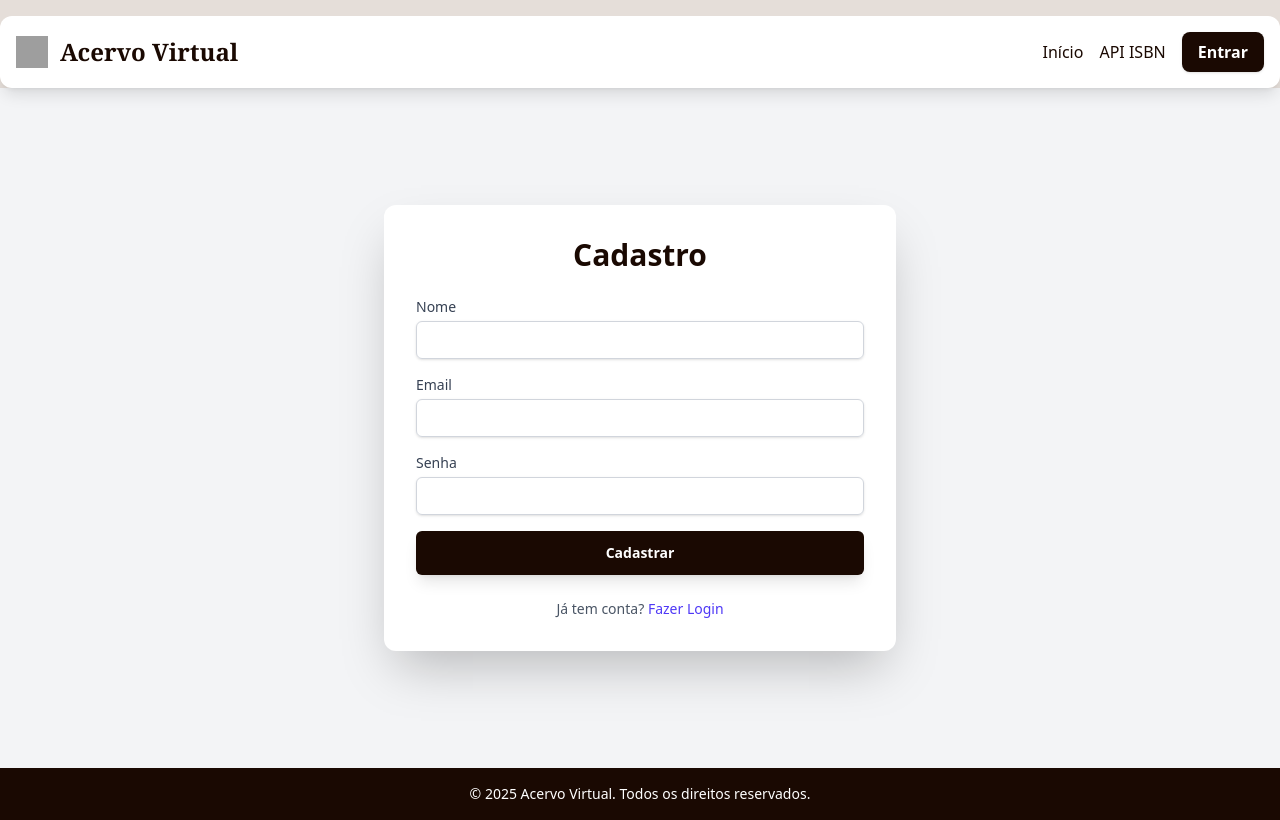
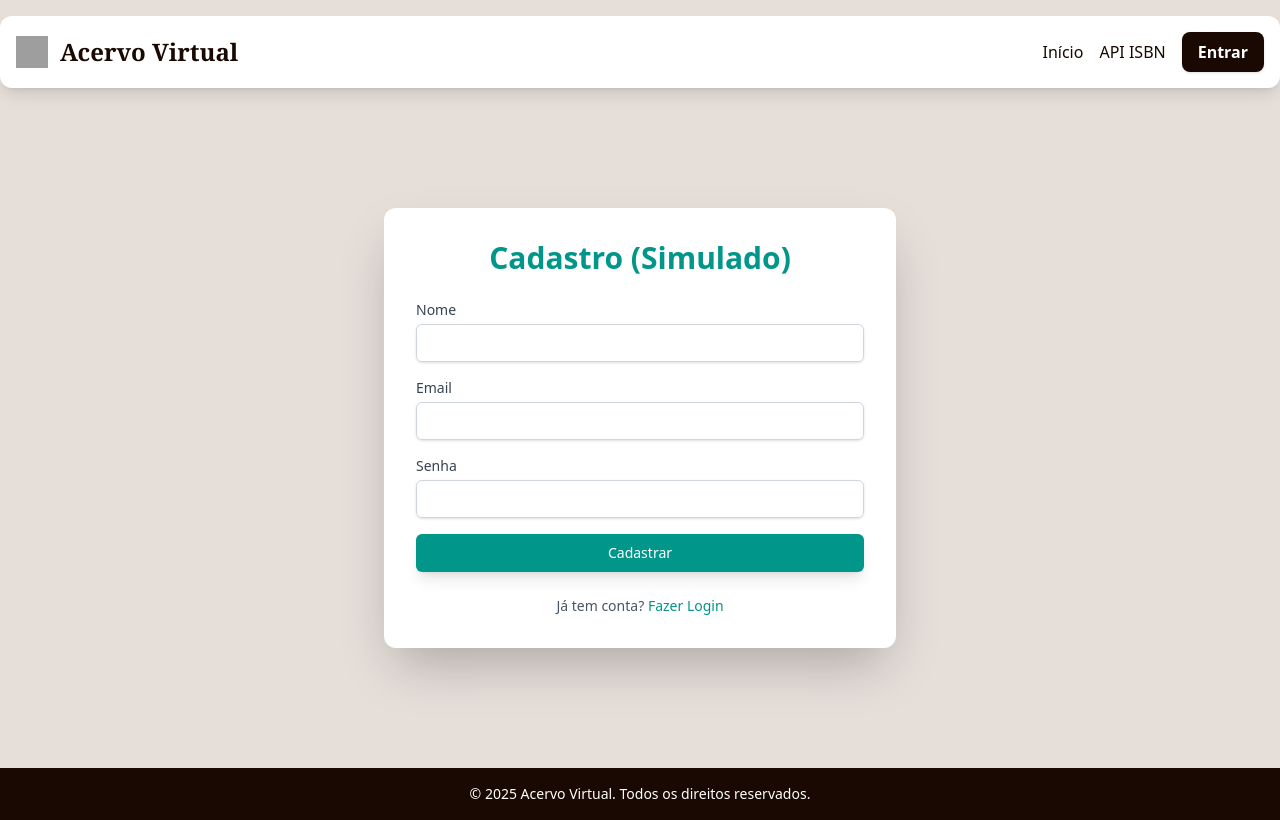
Before and after one commit to CauaHm/Trabalho-np2-de-vdd, a React (Vite) app: page /cadastro in a window 1280 px wide. Built offline with nearby package versions, Linux system fonts and the light colour scheme; grey boxes are pictures that could not be loaded.

Commit message:
Ajustes basicos no bg das paginas e remoção de alugns emojis.

```diff
--- a/src/App.jsx
+++ b/src/App.jsx
@@ -1,10 +1,8 @@
 import { BrowserRouter as Router, Routes, Route } from 'react-router-dom';
 
-// Componentes de Layout
 import Header from './Components/Header';
 import Footer from './Components/Footer';
 
-// Páginas
 import Home from './Pages/Home';
 import Login from './Pages/Login';
 import CadastroUsuario from './Pages/CadastroUsuario';
@@ -18,7 +16,7 @@ export default function App() {
 
         <Header />
 
-        <main className="flex-grow bg-gray-50">
+        <main className="flex-grow">
           <Routes>
             <Route path="/" element={<Home />} />
             <Route path="/login" element={<Login />} />
--- a/src/Pages/BuscaLivroISBN.jsx
+++ b/src/Pages/BuscaLivroISBN.jsx
@@ -1,7 +1,7 @@
 import React, { useState } from 'react';
 import { searchBooksByTerm } from '../Api/isbnApi';
 import { useLibrary } from '../hooks/useLibrary';
-import {  Navigate } from 'react-router-dom';
+import { useNavigate, Navigate } from 'react-router-dom';
 import { useAuth } from '../hooks/useAuth';
 
 function BookSearchResultCard({ book, onSelect }) {
@@ -23,7 +23,7 @@ function BookSearchResultCard({ book, onSelect }) {
                 </div>
 
                 <div className="flex-grow min-w-0">
-                    <h3 className="text-xl font-extrabold text-gray-800 mb-1 line-clamp-2">{book.title}</h3>
+                    <h3 className="text-xl font-extrabold text-gray-900 mb-1 line-clamp-2">{book.title}</h3>
                     <p className="text-sm text-[#1a0902] mb-3 font-medium line-clamp-1">
                         {book.authors?.join(' / ') || 'Autor Desconhecido'}
                     </p>
@@ -38,7 +38,7 @@ function BookSearchResultCard({ book, onSelect }) {
 
             <button
                 onClick={() => onSelect(book)}
-                className="mt-4 w-full py-2 px-4 bg-[#1a0902] text-white font-semibold rounded-lg shadow-md border-2 border-transparent transition duration-300 transform hover:bg-white hover:text-[#1a0902] hover:border-[#1a0902]"
+                className="mt-4 w-full py-2 px-4 bg-[#1a0902] text-white font-semibold rounded-lg shadow-md border border-transparent hover:bg-white hover:text-[#1a0902] hover:border-[#1a0902] transition duration-200 cursor-pointer"
             >
                 Adicionar à Biblioteca
             </button>
@@ -54,6 +54,7 @@ export default function BuscaLivroISBN() {
   const [error, setError] = useState(null);
   const { addBook } = useLibrary();
   const { isLoggedIn } = useAuth();
+  const navigate = useNavigate();
 
   if (!isLoggedIn) {
       return <Navigate to="/login" replace />;
@@ -88,12 +89,13 @@ export default function BuscaLivroISBN() {
   function handleAddBook(book) {
       addBook(book);
       alert(`"${book.title}" adicionado com sucesso à sua biblioteca!`);
+      navigate('/dashboard');
   }
 
   return (
     <div className="container mx-auto p-4 md:p-8">
-      <h1 className="text-4xl font-extrabold text-[#1a0902] mb-8 text-center">
-        🔎 Busca de Livros
+      <h1 className="text-4xl font-extrabold text-[#1a0902] mb-8 text-center drop-shadow-sm">
+        Busca de Livros
       </h1>
 
       <div className="max-w-xl mx-auto">
@@ -104,14 +106,13 @@ export default function BuscaLivroISBN() {
                     value={searchTerm}
                     onChange={(e) => setSearchTerm(e.target.value)}
                     placeholder="Digite título, autor ou termo..."
-                    className="flex-grow p-3 border-2 border-gray-300 rounded-lg focus:border-[#1a0902] focus:ring-1 focus:ring-[#f1651a] transition duration-150"
+                    className="flex-grow p-3 border-2 border-gray-400 rounded-lg focus:border-[#1a0902] focus:ring-2 focus:ring-[#1a0902] transition duration-150"
                   />
-
                   <button
                     type="submit"
                     disabled={loading}
-                    className={`shrink-0 py-3 px-6 rounded-lg font-bold text-white shadow-md transition duration-300 border-2 border-transparent
-                      ${loading ? 'bg-gray-400 cursor-not-allowed' : 'bg-[#1a0902] hover:bg-white hover:text-[#1a0902] hover:border-[#1a0902] cursor-pointer'}
+                    className={`shrink-0 py-3 px-6 rounded-lg font-bold text-white shadow-md transition duration-300 border border-transparent cursor-pointer
+                      ${loading ? 'bg-gray-400 cursor-not-allowed' : 'bg-[#1a0902] hover:bg-white hover:text-[#1a0902] hover:border-[#1a0902]'}
                     `}
                   >
                     {loading ? 'Buscando...' : 'Buscar'}
--- a/src/Pages/CadastroUsuario.jsx
+++ b/src/Pages/CadastroUsuario.jsx
@@ -1,14 +1,13 @@
-// src/pages/CadastroUsuario.jsx
-
 import React, { useState } from 'react';
+import { Link, useNavigate } from 'react-router-dom';
 import { useAuth } from '../hooks/useAuth';
-import { Link } from 'react-router-dom';
 
 export default function CadastroUsuario() {
   const [nome, setNome] = useState('');
   const [email, setEmail] = useState('');
   const [senha, setSenha] = useState('');
   const [error, setError] = useState('');
+  const navigate = useNavigate();
   const { register } = useAuth();
 
   function handleSubmit(e) {
@@ -16,17 +15,17 @@ export default function CadastroUsuario() {
     setError('');
 
     if (register(nome, email, senha)) {
-        window.location.href = '/dashboard';
+        navigate('/dashboard');
     } else {
         setError('Este email já está em uso.');
     }
   }
 
   return (
-    <div className="flex items-center justify-center min-h-[calc(100vh-120px)] bg-gray-100 p-4">
+    <div className="flex items-center justify-center min-h-[calc(100vh-120px)] bg-[#e5ded9] p-4">
       <div className="w-full max-w-lg bg-white p-8 rounded-xl shadow-2xl">
-        <h2 className="text-3xl font-bold text-center text-[#1a0902] mb-6">
-          Cadastro
+        <h2 className="text-3xl font-bold text-center text-teal-600 mb-6">
+          Cadastro (Simulado)
         </h2>
 
         <form onSubmit={handleSubmit} className="space-y-4">
@@ -64,7 +63,7 @@ export default function CadastroUsuario() {
 
           <button
             type="submit"
-            className="hover:border border-[#1a0902] hover:bg-white hover:text-[#1a0902]  transition duration-300 transform w-full flex justify-center  border-transparent rounded-md shadow-lg text-sm font-medium px-8 py-3 text-lg font-semibold text-white bg-[#1a0902] cursor-pointer"
+            className="w-full flex justify-center py-2 px-4 border border-transparent rounded-md shadow-lg text-sm font-medium text-white bg-teal-600 hover:bg-teal-700 transition duration-150"
           >
             Cadastrar
           </button>
@@ -72,7 +71,7 @@ export default function CadastroUsuario() {
 
         <p className="mt-6 text-center text-sm text-gray-600">
           Já tem conta? {' '}
-          <Link to="/login" className="font-medium text-indigo-600 hover:text-indigo-500">
+          <Link to="/login" className="font-medium text-teal-600 hover:text-teal-500">
             Fazer Login
           </Link>
         </p>
--- a/src/Pages/Dashboard.jsx
+++ b/src/Pages/Dashboard.jsx
@@ -77,7 +77,7 @@ export default function Dashboard() {
                 Minha Estante
             </h1>
             <p className="text-xl text-gray-600 mb-8">
-                📖 Gerencie seus {books.length} livros.
+                Livros salvos: {books.length}
             </p>
 
             <Link
--- a/src/Pages/Login.jsx
+++ b/src/Pages/Login.jsx
@@ -1,11 +1,12 @@
 import React, { useState } from 'react';
-import { Link } from 'react-router-dom';
+import { Link, useNavigate } from 'react-router-dom';
 import { useAuth } from '../hooks/useAuth';
 
 export default function Login() {
   const [email, setEmail] = useState('teste@abc.com');
   const [senha, setSenha] = useState('123');
   const [error, setError] = useState('');
+  const navigate = useNavigate();
   const { login } = useAuth();
 
   function handleSubmit(e) {
@@ -13,17 +14,17 @@ export default function Login() {
     setError('');
 
     if (login(email, senha)) {
-        window.location.href = '/dashboard';
+        navigate('/dashboard');
     } else {
         setError('Email ou senha inválidos. Tente (teste@abc.com / 123)');
     }
   }
 
   return (
-    <div className="flex items-center justify-center min-h-[calc(100vh-120px)] bg-gray-100 p-4">
+    <div className="flex items-center justify-center min-h-[calc(100vh-120px)] bg-[#e5ded9] p-4">
       <div className="w-full max-w-md bg-white p-8 rounded-xl shadow-2xl">
-        <h2 className="text-3xl font-bold text-center text[#1a0902] mb-6">
-          Entrar
+        <h2 className="text-3xl font-bold text-center text-indigo-600 mb-6">
+          Entrar (Simulado)
         </h2>
 
         <form onSubmit={handleSubmit} className="space-y-4">
@@ -54,7 +55,7 @@ export default function Login() {
 
           <button
             type="submit"
-            className="hover:border border-[#1a0902] hover:bg-white hover:text-[#1a0902]  transition duration-300 transform w-full flex justify-center  border-transparent rounded-md shadow-lg text-sm font-medium px-8 py-3 text-lg font-semibold text-white bg-[#1a0902] cursor-pointer"
+            className="w-full flex justify-center py-2 px-4 border border-transparent rounded-md shadow-lg text-sm font-medium text-white bg-indigo-600 hover:bg-indigo-700 transition duration-150"
           >
             Entrar
           </button>
```
